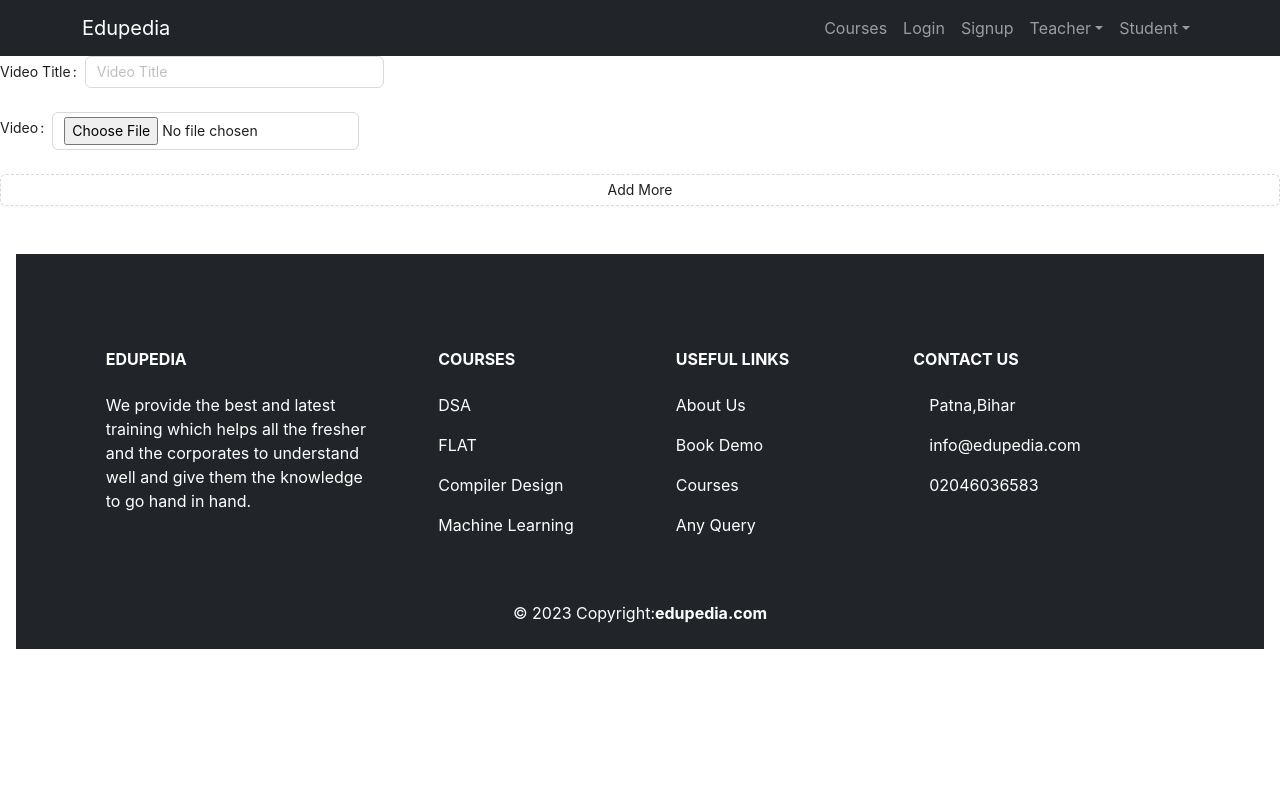
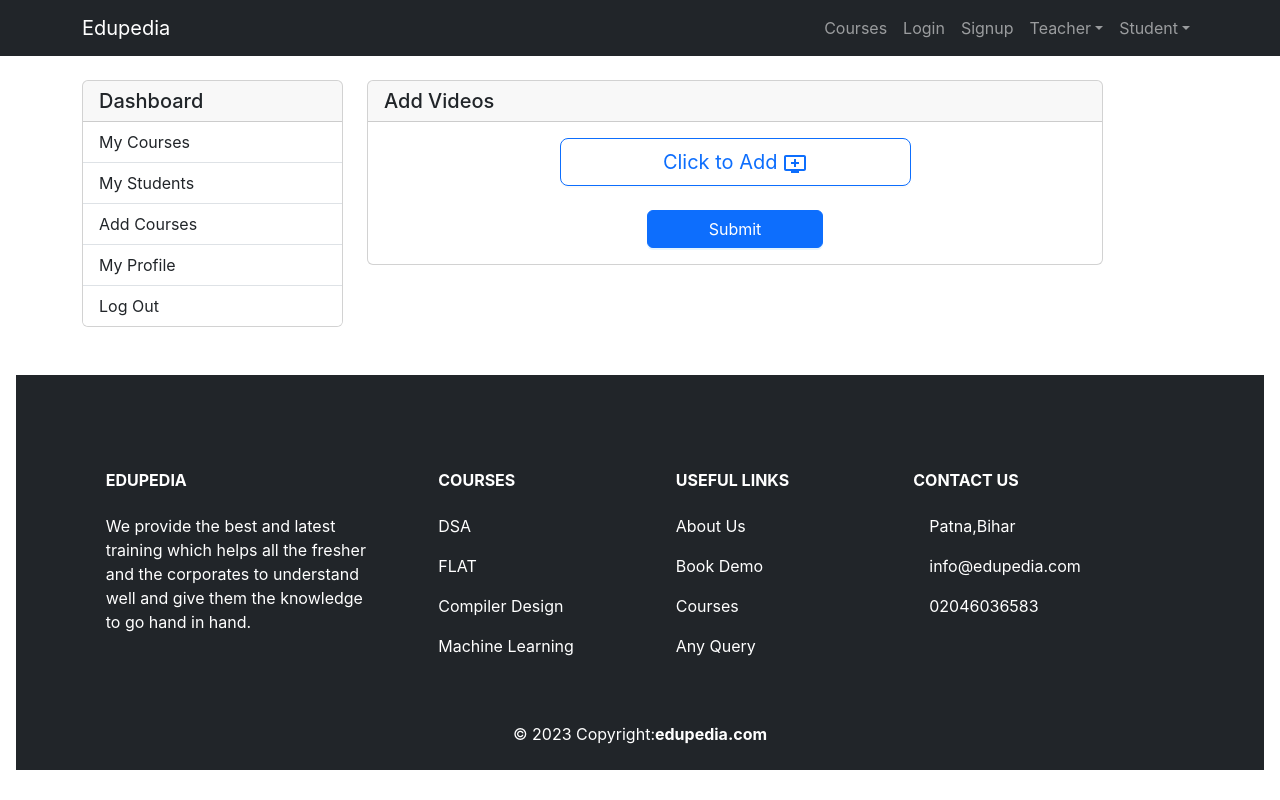
Before and after one commit to alokkumarak/project1_frontend, a React (Create React App) app: page /add-videos in a window 1280 px wide. Built offline with nearby package versions, Linux system fonts and the light colour scheme; a web font is replaced by a local one.

Commit message:
completed add video module

```diff
--- a/src/components/Teacher/AddCourses.js
+++ b/src/components/Teacher/AddCourses.js
@@ -35,7 +35,7 @@ function AddCourses(){
                                 <textarea className="form-control" id="description"/>
                             </div>
 
-                            <Link to="/add-videos"><button type="submit" className="btn btn-primary">Add Course </button></Link>
+                            <Link to="/add-videos"><button type="submit" className="btn btn-primary">Proceed</button></Link>
 
                         </form>
                     </div>
--- a/src/components/Teacher/AddVideos.js
+++ b/src/components/Teacher/AddVideos.js
@@ -1,51 +1,68 @@
 import {Link} from "react-router-dom";
 import TeacherSidebar from "./TeacherSidebar";
-import {Form,Input,Button} from "antd";
+import {Form,Input,Button,Space} from "antd";
 import Operation from "antd/es/transfer/operation";
+import AddToQueueIcon from '@mui/icons-material/AddToQueue';
+import HighlightOffIcon from '@mui/icons-material/HighlightOff';
 
 function AddVideos(){
+
+    const onFinish=(values)=>{
+        console.log({values});
+    };
     return(
-        <div className="Demo">
-            <Form>
-                <Form.Item name={"Title"} type="text" label="Video Title">
-                <Input className="w-25" placeholder="Video Title"/>
-                </Form.Item>
+        <div className="container mt-4">
+        <div className="row">
+            <aside className="col-md-3">
+                <TeacherSidebar/>
+            </aside>
+            <div className="col-8">
+                <div className="card">
+                    <h5 className="card-header">Add Videos</h5>
+                    <div className="card-body">
 
-                <Form.Item name={"class"} label="Video">
-                <Input className="w-25" type="file"/>
-                </Form.Item>
-
+                        <Form className="text-center" onFinish={onFinish}>
                             <Form.List name="videos">
                                 {(fields,{add,remove}) => (
                                     <>
                                         {fields.map((field,index)=>{
                                             return(
-                                    <div>
+                                                <Space  direction="horizontal" size="large">
                                                     <Form.Item
+                                                    key={field.key}
                                                     name={[field.name,"Title"]}
-                                    label={`${index+1}-Video`}>
-                                    <Input className="w-25" placeholder="Video Title"/>
+                                                    label={`Video:${index+1}`}>
+                                                    <Input className="w-100" placeholder="Video Title"/>
                                                     </Form.Item>
 
                                                     <Form.Item
+                                                    key={field.key}
                                                     name={[field.name,"Video"]}>
-                                    <Input className="w-25" type="file"/>
+                                                    <Input className="w-100" type="file"/>
                                                     </Form.Item>
-                                    </div>
 
+                                                <Button
+                                                className="btn btn-sm"
+                                                onClick={()=>{
+                                                    remove(field.name);
+                                                }}
+                                                >
+                                                <HighlightOffIcon/>
+                                                </Button>
 
+                                                </Space>
                                             );
                                         })}
 
                                         <Form.Item>
                                             <Button
-                                    type="dashed"
+                                            className="btn btn-outline-primary btn-lg w-50 h-100"
                                                 block
                                                 onClick={()=>{
                                                     add();
                                                 }}
                                             >
-                                    Add More
+                                                <span>Click to Add <AddToQueueIcon/></span>
                                             </Button>
                                         </Form.Item>
 
@@ -54,8 +71,15 @@ function AddVideos(){
                                 )}
 
                             </Form.List>
+
+                            <Button className="btn btn-primary w-25 h-100" htmlType="submit" type="primary">
+                            Submit
+                            </Button>
                        </Form>
-
+                    </div>
+                </div>
+           </div>
+        </div>
         </div>
     );
 }
```
Also changed, not shown: 1 other file (tests, documents, lock files or other folders). Lines whose indentation alone changed are shown as unchanged.
